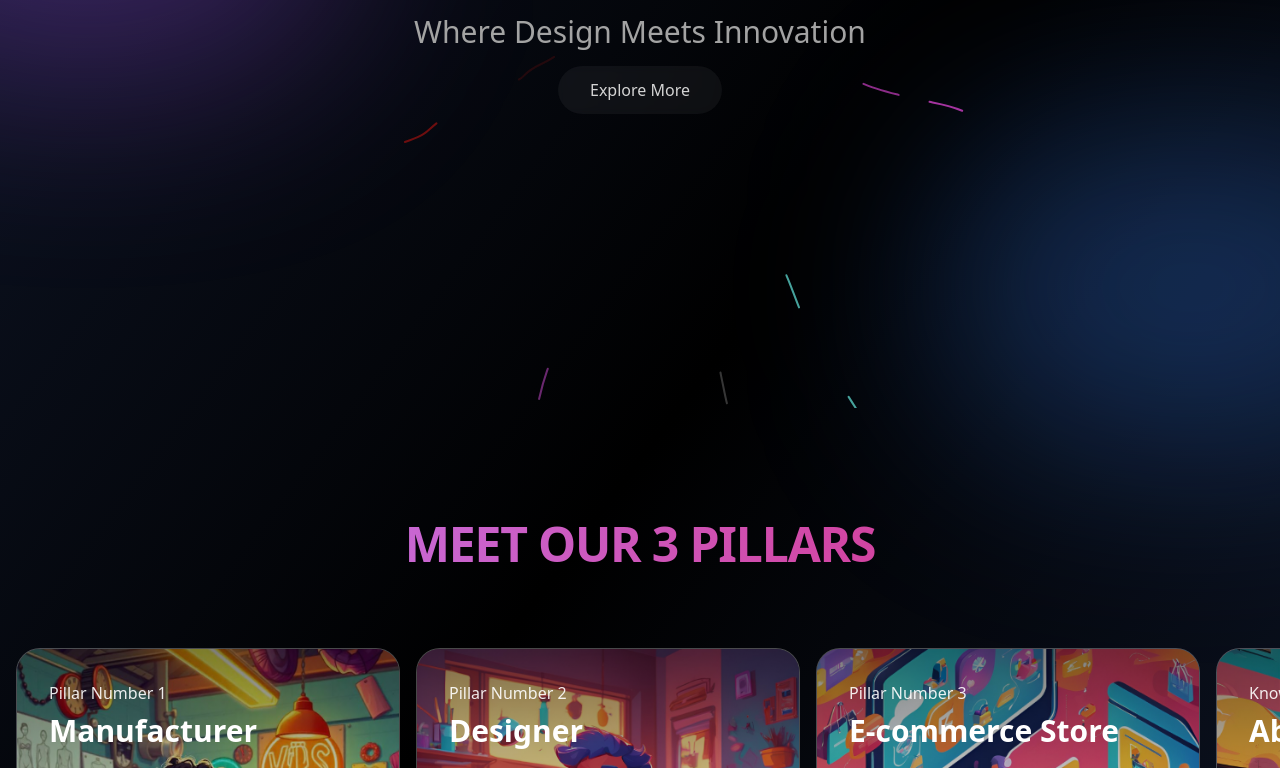
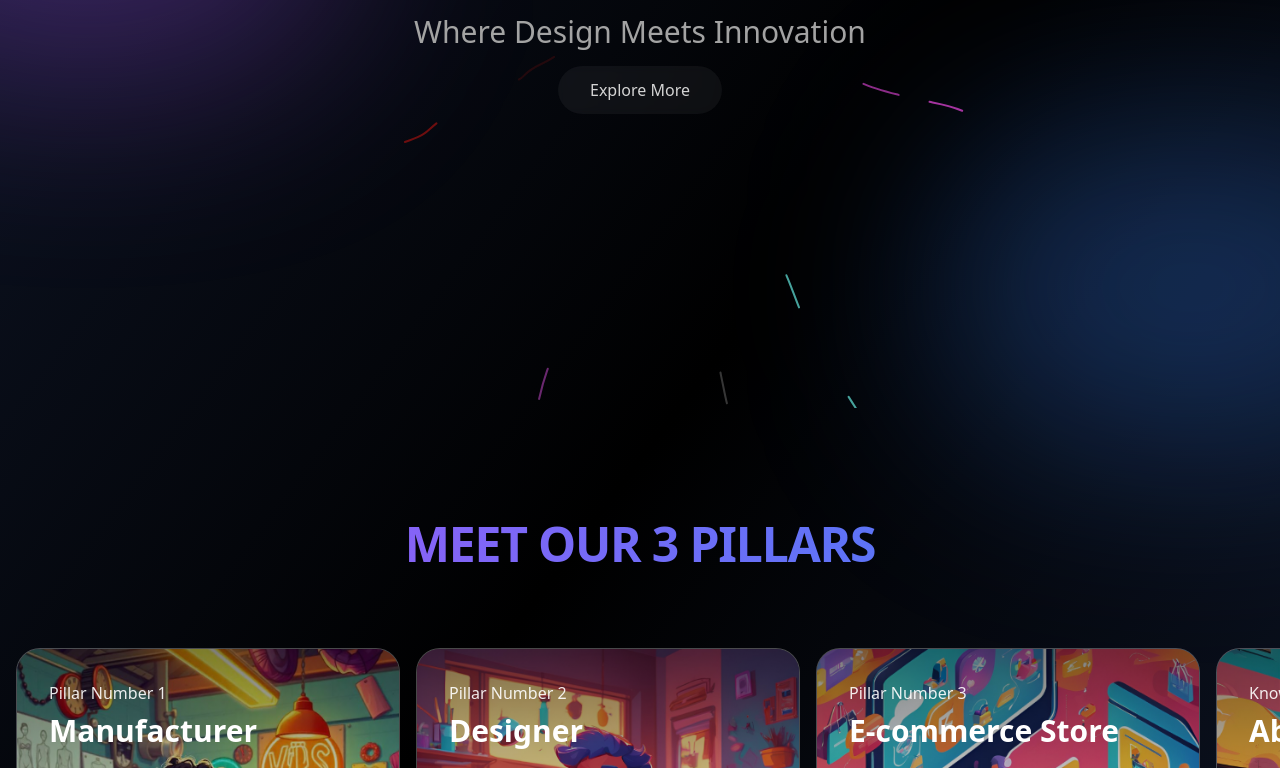
Before and after one commit to tashifkhan/Designique-rideHack24, a Next.js app in the folder frontend/: page / in a window 1280 px wide. Shown: the part 392-1160 px from the top of the page. Built offline with nearby package versions, Linux system fonts and the light colour scheme.

Commit message:
scaling up animation added in carousel

```diff
--- a/frontend/components/Home/Carousel.tsx
+++ b/frontend/components/Home/Carousel.tsx
@@ -16,7 +16,7 @@ export function Carousel() {
 	return (
 		<div className="w-full h-full py-20 flex flex-col">
 			<h2
-				className="text-center pt-8 w-full text-transparent bg-clip-text bg-gradient-to-r from-purple-400 to-pink-600 text-xl md:text-5xl font-bold font-sans tracking-tight hover:scale-105 transition-transform duration-300"
+				className="text-center pt-8 w-full bg-gradient-to-r from-purple-500 to-blue-500 bg-clip-text text-transparent text-xl md:text-5xl font-bold font-sans tracking-tight hover:scale-105 transition-transform duration-300"
 				style={{ height: "40%" }}
 			>
 				MEET OUR 3 PILLARS
--- a/frontend/components/ui/apple-cards-carousel.tsx
+++ b/frontend/components/ui/apple-cards-carousel.tsx
@@ -239,6 +239,8 @@ export const Card = ({
 			<motion.button
 				layoutId={layout ? `card-${card.title}` : undefined}
 				onClick={handleOpen}
+				whileHover={{ scale: 1.05 }}
+				transition={{ duration: 0.2 }}
 				className="rounded-3xl h-full bg-white/10 backdrop-blur-md border border-white/20 w-56 md:h-[29rem] md:w-96 overflow-hidden flex flex-col items-start justify-start relative z-10 hover:bg-white/20 transition-all"
 			>
 				<div className="absolute h-full top-0 inset-x-0 bg-gradient-to-b from-black/50 via-transparent to-transparent z-30 pointer-events-none" />
```
